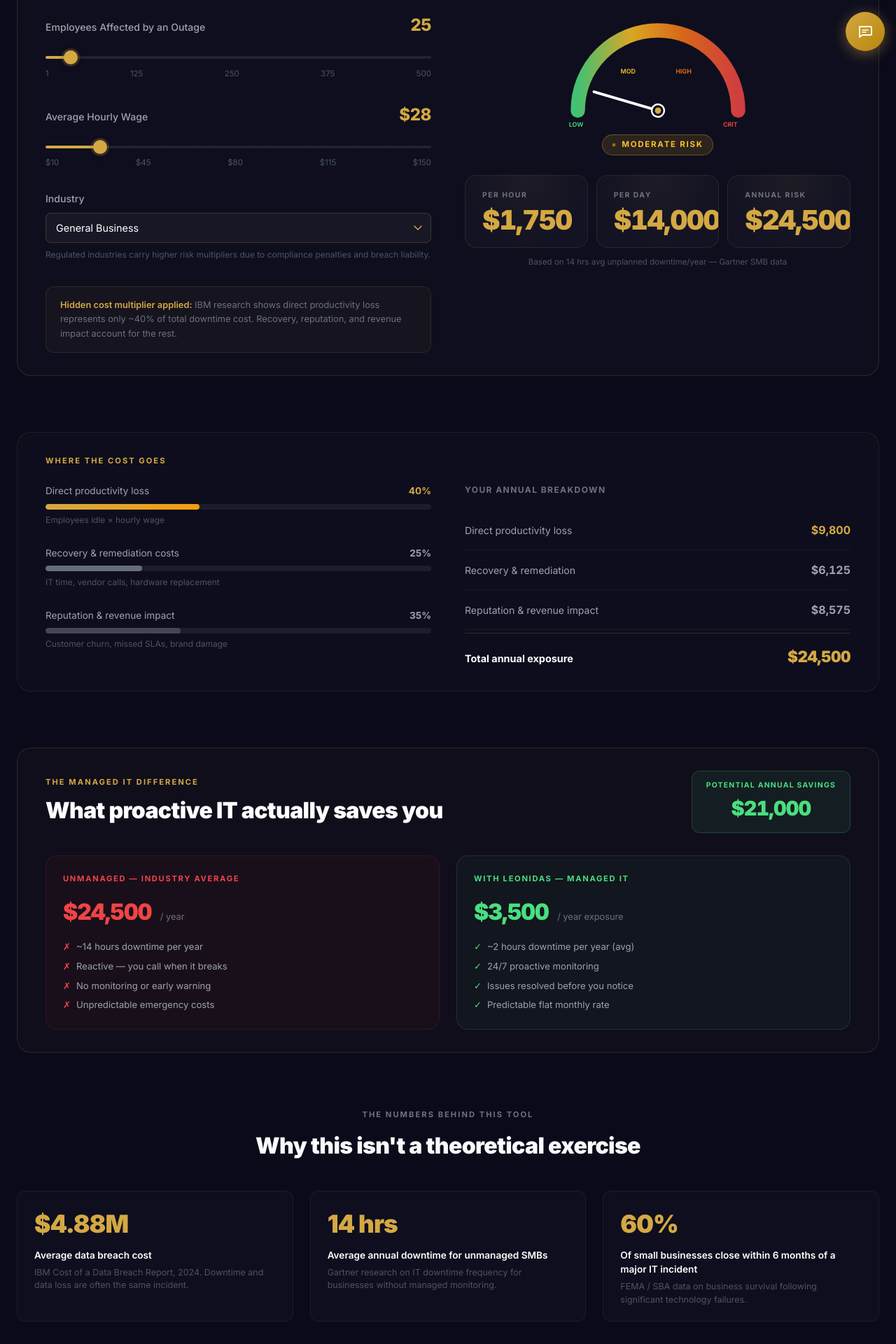
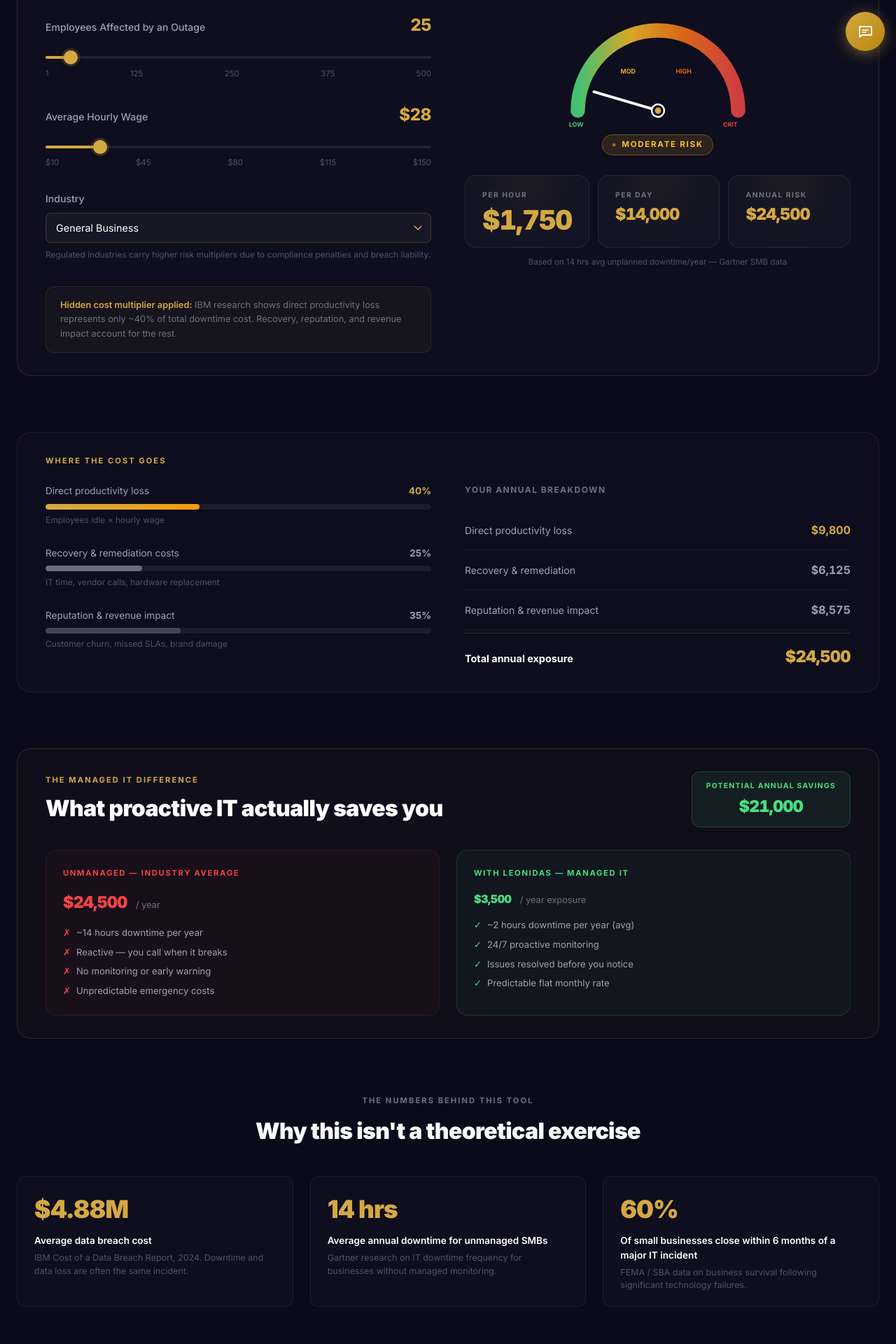
Before and after one commit to LeonidasConsulting/leonidas-php, a PHP site: page /resources/downtime-calculator.php in a window 1280 px wide. Shown: the part 699-2619 px from the top of the page at 70% size. Run offline with PHP 8.4, Linux system fonts and the light colour scheme; a stand-in replaces the project's code that opens the database connection; style sheets or scripts are compiled from the project's sources; some libraries are stand-ins or nearby versions.

Commit message:
fix: metric values scale font-size to prevent overflow on large numbers
Remove overflow:hidden from metric-card. Add fitValue() helper that
shrinks font-size based on text length (>6 chars, >8, >10). Called
on every animateNumber tick so font adjusts during animation. Also
applied to cta-amount which is set directly.

Co-Authored-By: Claude Sonnet 4.6 <noreply@anthropic.com>

```diff
--- a/resources/downtime-calculator.php
+++ b/resources/downtime-calculator.php
@@ -38,7 +38,7 @@ $page_css = '
     padding: 1.25rem 1.5rem;
     transition: border-color 0.4s, box-shadow 0.4s;
     position: relative;
-    overflow: hidden;
+    overflow: visible;
   }
   .metric-card::before {
     content: "";
@@ -56,8 +56,9 @@ $page_css = '
     letter-spacing: -0.03em;
     color: #D4A843;
     font-variant-numeric: tabular-nums;
-    transition: color 0.4s;
+    transition: color 0.4s, font-size 0.3s;
     line-height: 1;
+    white-space: nowrap;
   }
   .metric-card.risk-high   .metric-value { color: #F97316; }
   .metric-card.risk-critical .metric-value { color: #EF4444; }
@@ -568,6 +569,15 @@ require_once dirname(__DIR__) . '/includes/header.php';
   const animTargets = {};
   const animCurrent = {};
 
+  // Scale font-size so large dollar strings don't overflow their card
+  function fitValue(el) {
+    const len = el.textContent.length;
+    if      (len > 10) el.style.fontSize = '0.85rem';
+    else if (len > 8)  el.style.fontSize = '1.1rem';
+    else if (len > 6)  el.style.fontSize = '1.45rem';
+    else               el.style.fontSize = '';  // CSS clamp handles it
+  }
+
   function animateNumber(el, target) {
     const key = el.id;
     animTargets[key] = target;
@@ -577,9 +587,15 @@ require_once dirname(__DIR__) . '/includes/header.php';
       const cur  = animCurrent[key] || 0;
       const tgt  = animTargets[key];
       const diff = tgt - cur;
-      if (Math.abs(diff) < 1) { animCurrent[key] = tgt; el.textContent = formatDollar(tgt); return; }
+      if (Math.abs(diff) < 1) {
+        animCurrent[key] = tgt;
+        el.textContent = formatDollar(tgt);
+        fitValue(el);
+        return;
+      }
       animCurrent[key] = cur + diff * 0.18;
       el.textContent = formatDollar(animCurrent[key]);
+      fitValue(el);
       requestAnimationFrame(tick);
     }
     requestAnimationFrame(tick);
@@ -662,6 +678,7 @@ require_once dirname(__DIR__) . '/includes/header.php';
 
     // ── CTA headline amount ──
     ctaAmount.textContent = formatDollar(annualTotal) + '/yr';
+    fitValue(ctaAmount);
   }
 
   // ── Event listeners ──
```
